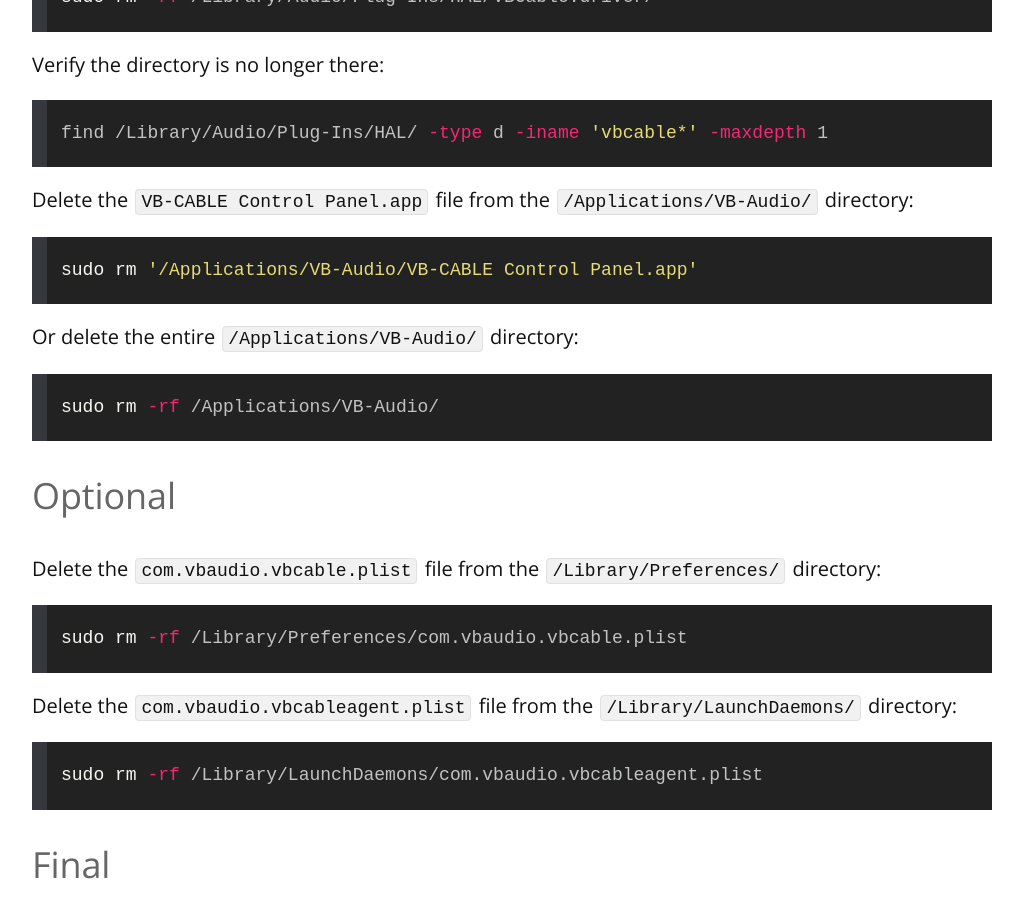
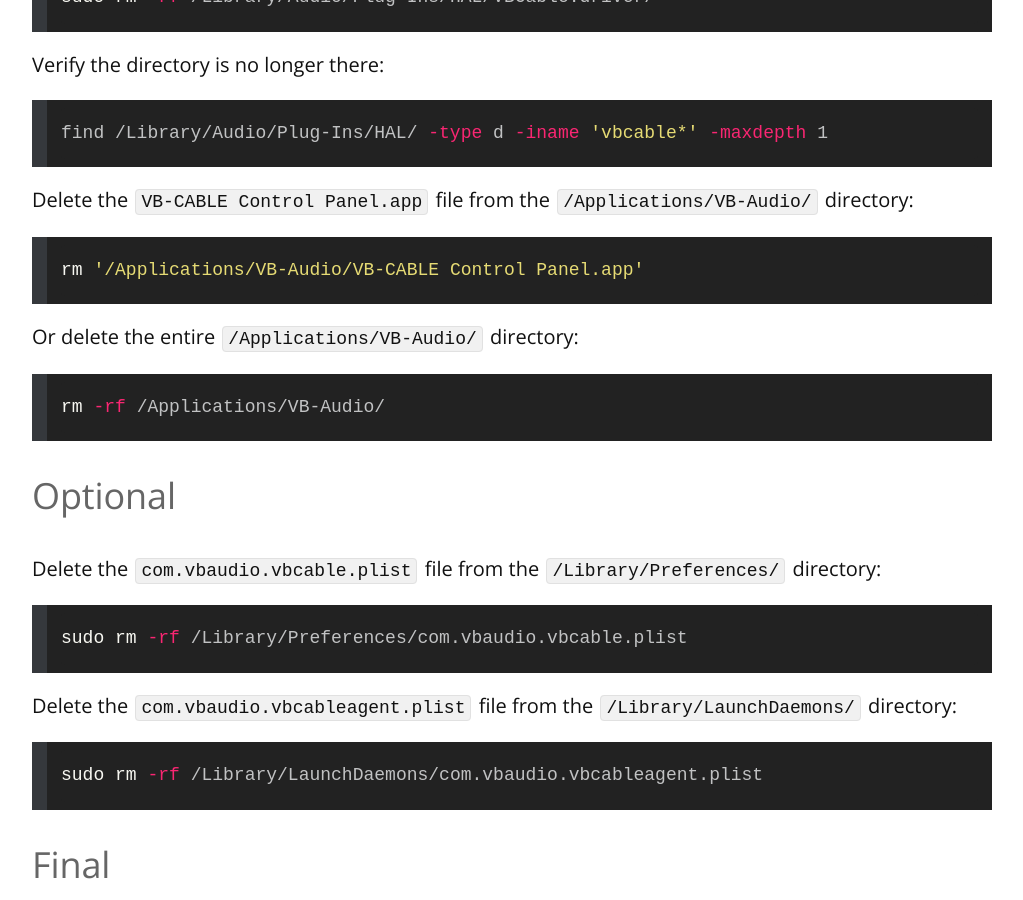
Before and after one commit to remarkablemark/remarkablemark.github.io, a Jekyll site: the page built from _posts/2020/2020-12-31-uninstall-vb-cable-mac.md, in a window 1280 px wide and 900 px high, scrolled down 654 px. Shown: the whole window, without its empty margins (128-1151 px from the left). Built offline with Jekyll 4.4.1, drawn with Linux system fonts in a browser that asks for light colours; comment, search, counter and statistics services are not loaded.

Commit message:
chore(posts): update "Uninstall VB-Cable on macOS"
Post: 2020-12-31-uninstall-vb-cable-mac.md

Remove `sudo` from the commands to delete the application.

````diff
--- a/_posts/2020/2020-12-31-uninstall-vb-cable-mac.md
+++ b/_posts/2020/2020-12-31-uninstall-vb-cable-mac.md
@@ -32,13 +32,13 @@
 Delete the `VB-CABLE Control Panel.app` file from the `/Applications/VB-Audio/` directory:
 
 ```sh
-sudo rm '/Applications/VB-Audio/VB-CABLE Control Panel.app'
+rm '/Applications/VB-Audio/VB-CABLE Control Panel.app'
 ```
 
 Or delete the entire `/Applications/VB-Audio/` directory:
 
 ```sh
-sudo rm -rf /Applications/VB-Audio/
+rm -rf /Applications/VB-Audio/
 ```
 
 ### Optional
````
Also changed, not shown: other parts of _posts/2020/2020-12-31-uninstall-vb-cable-mac.md (+1 -1 lines).
